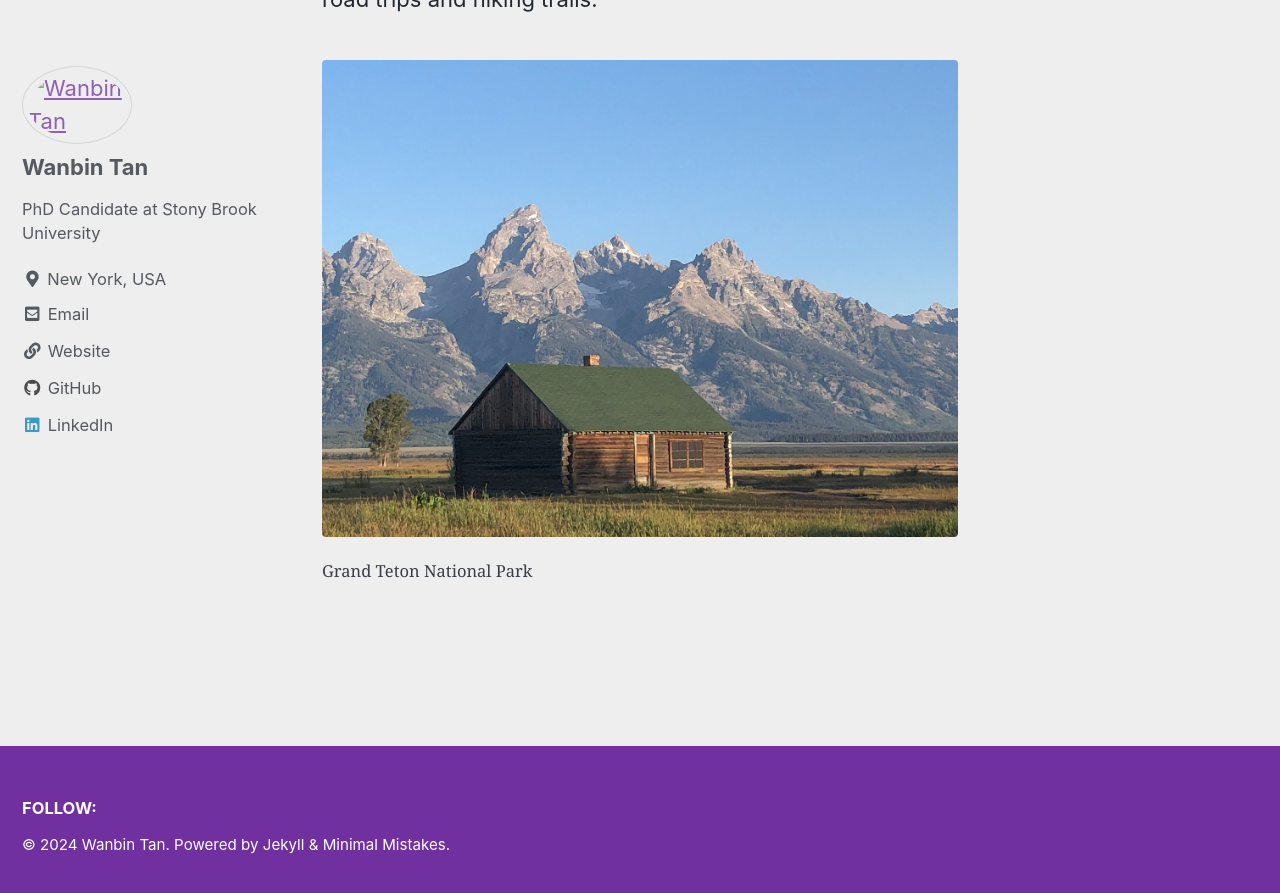
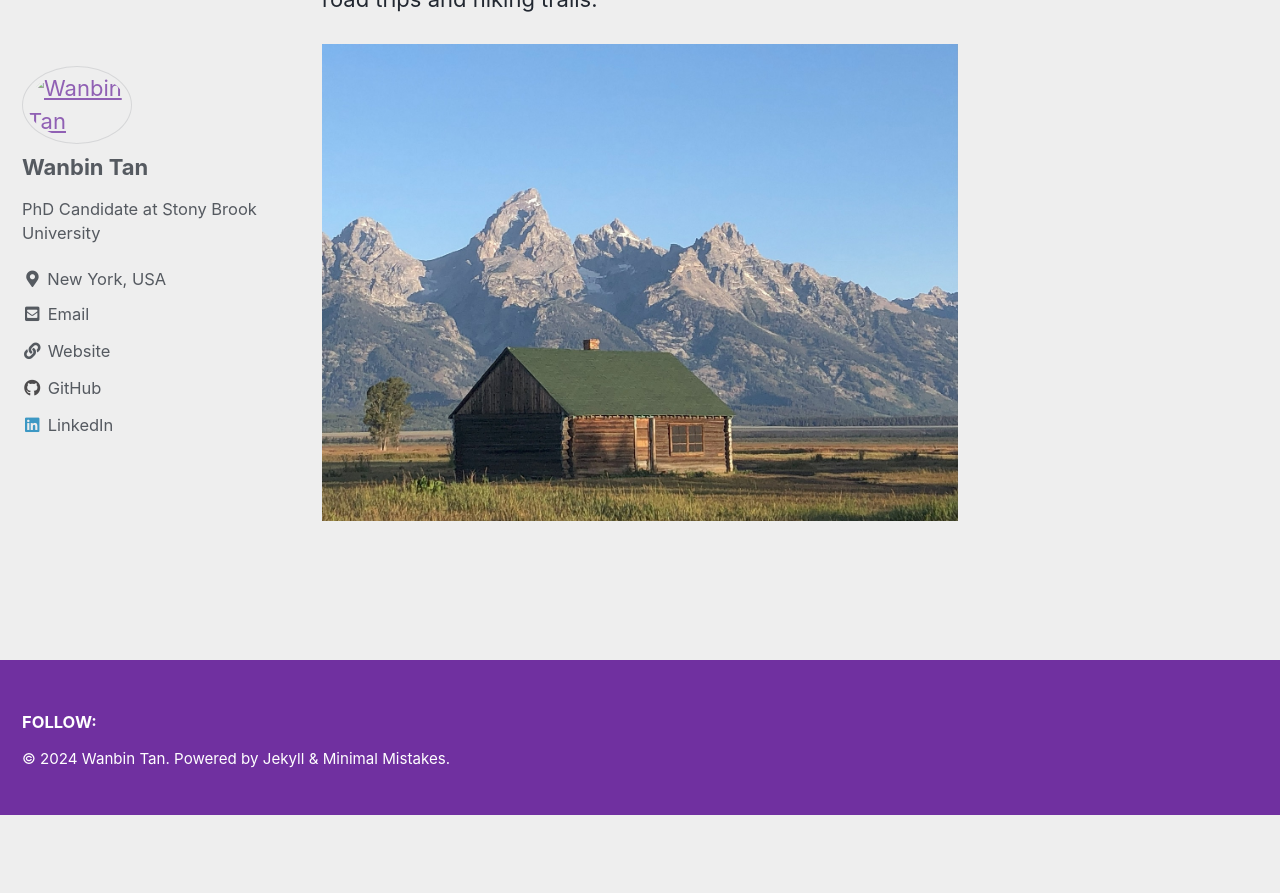
Before and after one commit to wanbint/wb, a Jekyll site: the page built from _pages/index.md, in a window 1280 px wide and 900 px high, scrolled down 1153 px. Shown: the top 893 px of the window. Built offline with Jekyll 4.4.1, drawn with Linux system fonts in a browser that asks for light colours; cached includes are drawn as plain includes; the list of posts is cut into pages by our own code; after the commit the page ends 1968 px from its top, so only the background shows below that.

Commit message:
Update index.md

```diff
--- a/_pages/index.md
+++ b/_pages/index.md
@@ -49,7 +49,7 @@
 <!--Text
 
 <figure>
-  <img src="/wb/wbIdealHousing.jpg" width="600px" alt="">
+  <img src="https://github.com/wanbint/wb/blob/master/assets/wbfile/wbIdealHousing.jpg" width="600px" alt="">
   <figcaption>Grand Teton National Park
   </figcaption>
 </figure>
@@ -62,11 +62,7 @@
 
 -->
 
-<figure>
-  <img src="https://github.com/wanbint/wb/blob/master/assets/wbfile/wbIdealHousing.jpg" width="600px" alt="">
-  <figcaption>Grand Teton National Park
-  </figcaption>
-</figure>
+![Alt text](https://github.com/wanbint/wb/blob/master/assets/wbfile/wbIdealHousing.jpg)
 
 
 <!--Text {% include feature_row %} -->
```
